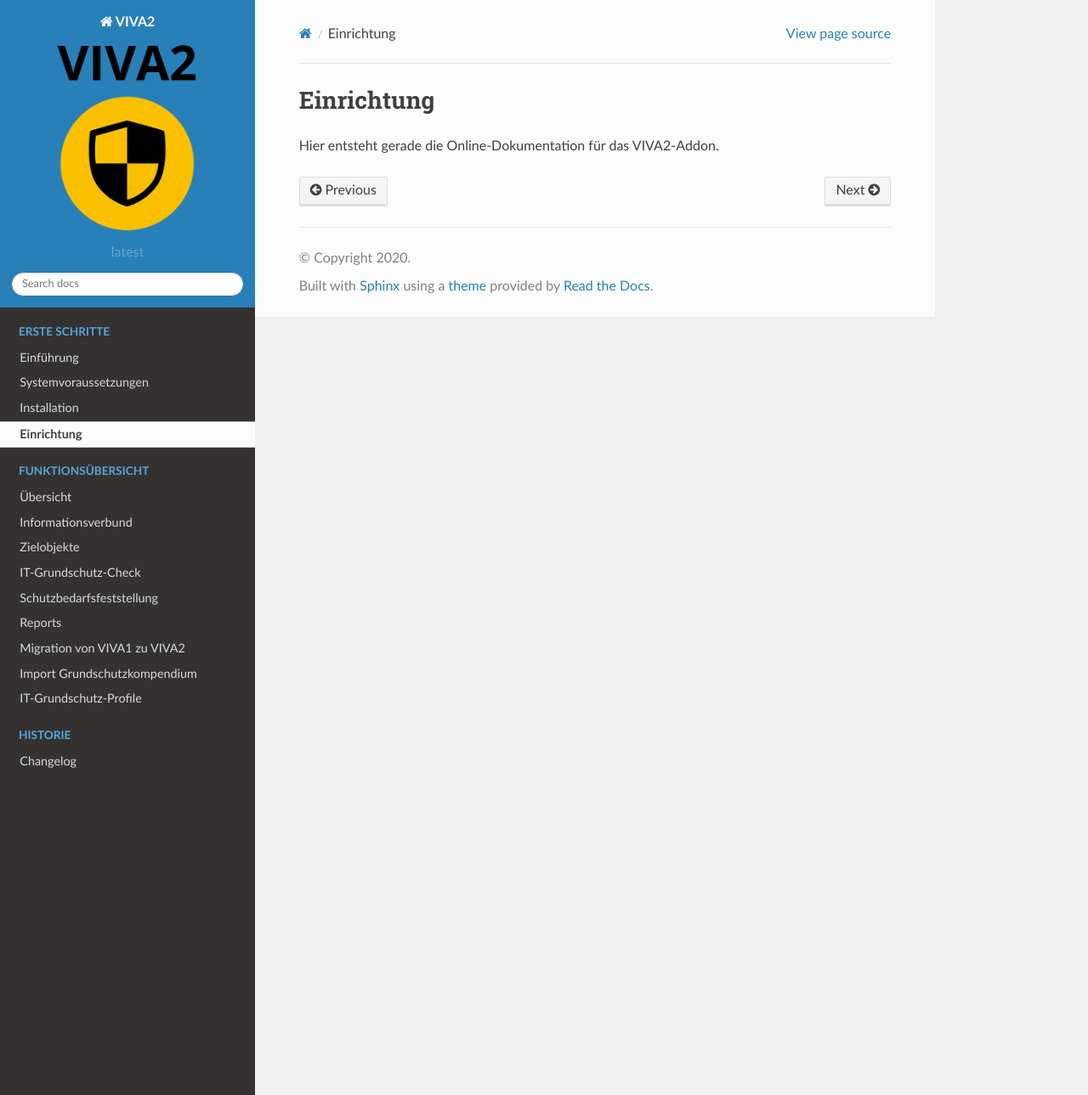
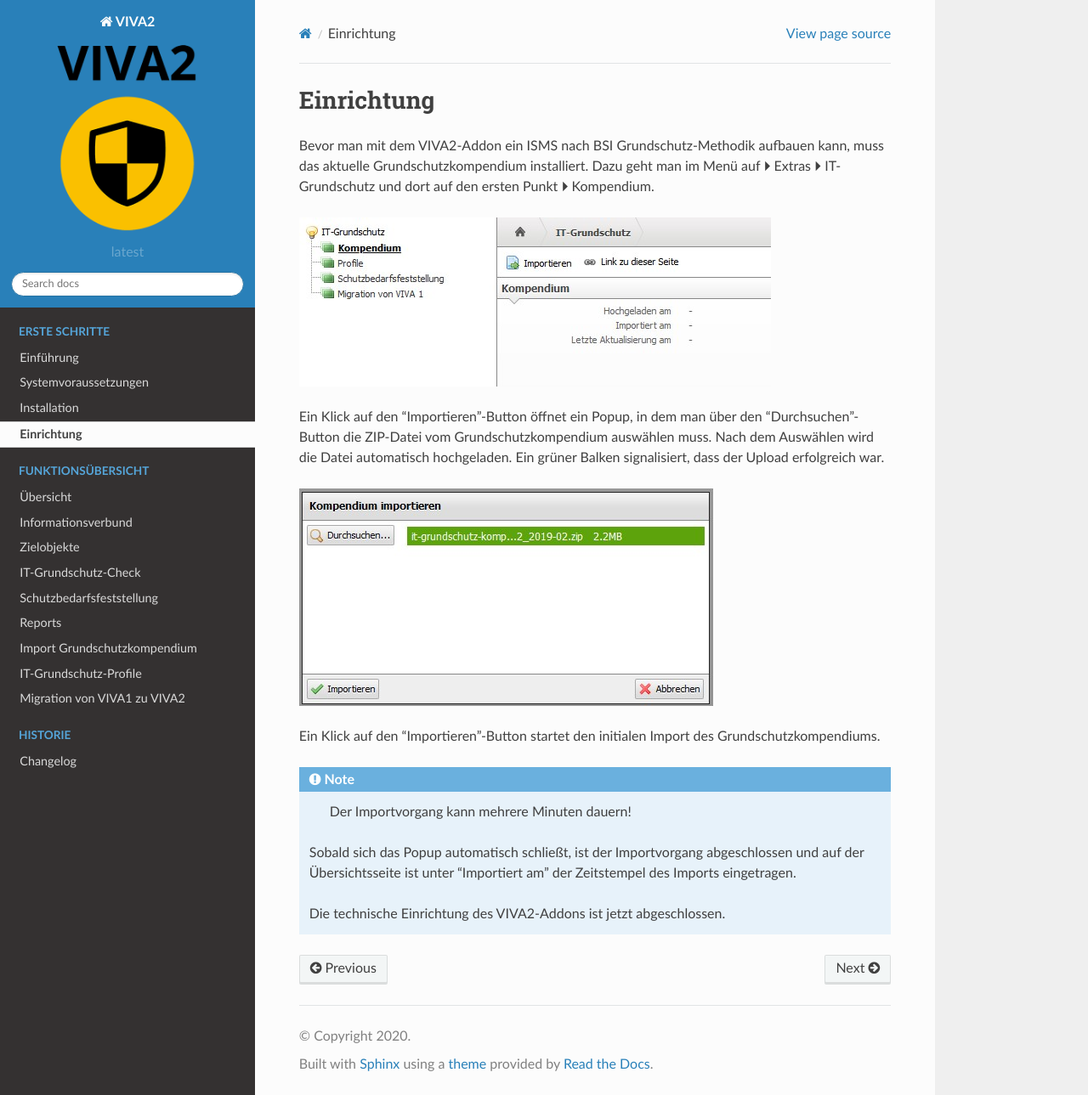
Before and after one commit to becon-de/isms.addon.docs, a Sphinx documentation site: the page built from doc/einrichtung.rst, in a window 1280 px wide and 1289 px high. Shown: the whole window at 85% size. Built offline with Sphinx 7.4.7 and the Read the Docs theme 2.0.0, drawn with Linux system fonts in a browser that asks for light colours.

Commit message:
VIVA-63: Clean up img folder, add content für setup page

```diff
--- a/doc/LICENSE.rst
+++ b/doc/LICENSE.rst
@@ -2,7 +2,7 @@
 License
 ##################
 
-Copyright 2018 becon GmbH
+Copyright 2020 becon GmbH
 
 Licensed under the Apache License, Version 2.0 (the "License");
 you may not use this file except in compliance with the License.
--- a/doc/einrichtung.rst
+++ b/doc/einrichtung.rst
@@ -2,4 +2,24 @@
 Einrichtung
 ###########
 
-Hier entsteht gerade die Online-Dokumentation für das VIVA2-Addon.
+Bevor man mit dem VIVA2-Addon ein ISMS nach BSI Grundschutz-Methodik aufbauen kann, muss das aktuelle Grundschutzkompendium installiert. Dazu geht man im Menü auf |pfeil| Extras |pfeil| IT-Grundschutz und dort auf den ersten Punkt |pfeil| Kompendium.
+
+.. image:: img/einrichtung_2.jpg
+
+Ein Klick auf den "Importieren"-Button öffnet ein Popup, in dem man über den "Durchsuchen"-Button die ZIP-Datei vom Grundschutzkompendium auswählen muss. Nach dem Auswählen wird die Datei automatisch hochgeladen. Ein grüner Balken signalisiert, dass der Upload erfolgreich war.
+
+.. image:: img/einrichtung_3.jpg
+
+Ein Klick auf den "Importieren"-Button startet den initialen Import des Grundschutzkompendiums.
+
+.. note::
+
+    Der Importvorgang kann mehrere Minuten dauern!
+
+ Sobald sich das Popup automatisch schließt, ist der Importvorgang abgeschlossen und auf der Übersichtsseite ist unter "Importiert am" der Zeitstempel des Imports eingetragen.
+
+
+ Die technische Einrichtung des VIVA2-Addons ist jetzt abgeschlossen.
+
+
+.. |pfeil| unicode:: U+23F5
--- a/doc/index.rst
+++ b/doc/index.rst
@@ -25,9 +25,9 @@
     it-grundschutz-check
     schutzbedarfsfeststellung
     reports
-    migration
     import
     profile
+    migration
 
 .. toctree::
     :maxdepth: 1
```
Also changed, not shown: doc/img/architecture.png (deleted), doc/img/azure_logo.png (deleted), doc/img/becon_logo.png (deleted), doc/img/conf_azure_first.png (deleted), doc/img/conf_first.png (deleted), doc/img/conf_four.png (deleted), doc/img/conf_sec.png (deleted), doc/img/conf_third.png (deleted), doc/img/einrichtung_2.jpg (added), doc/img/einrichtung_3.jpg (added).
